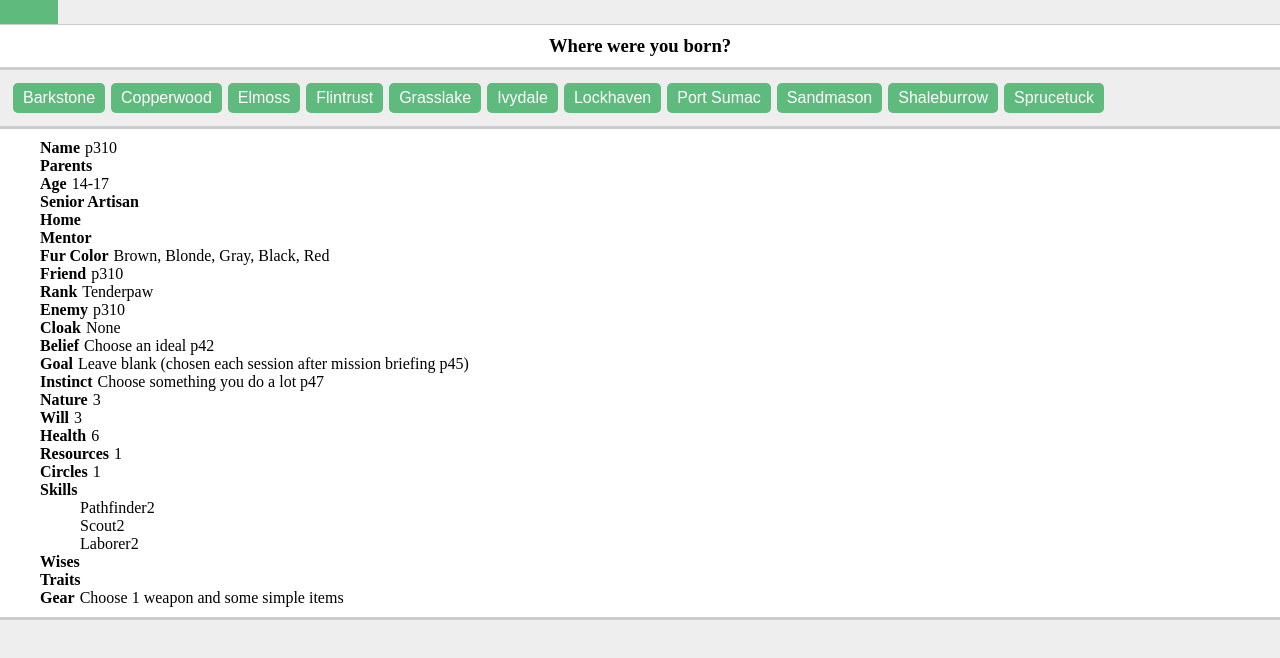
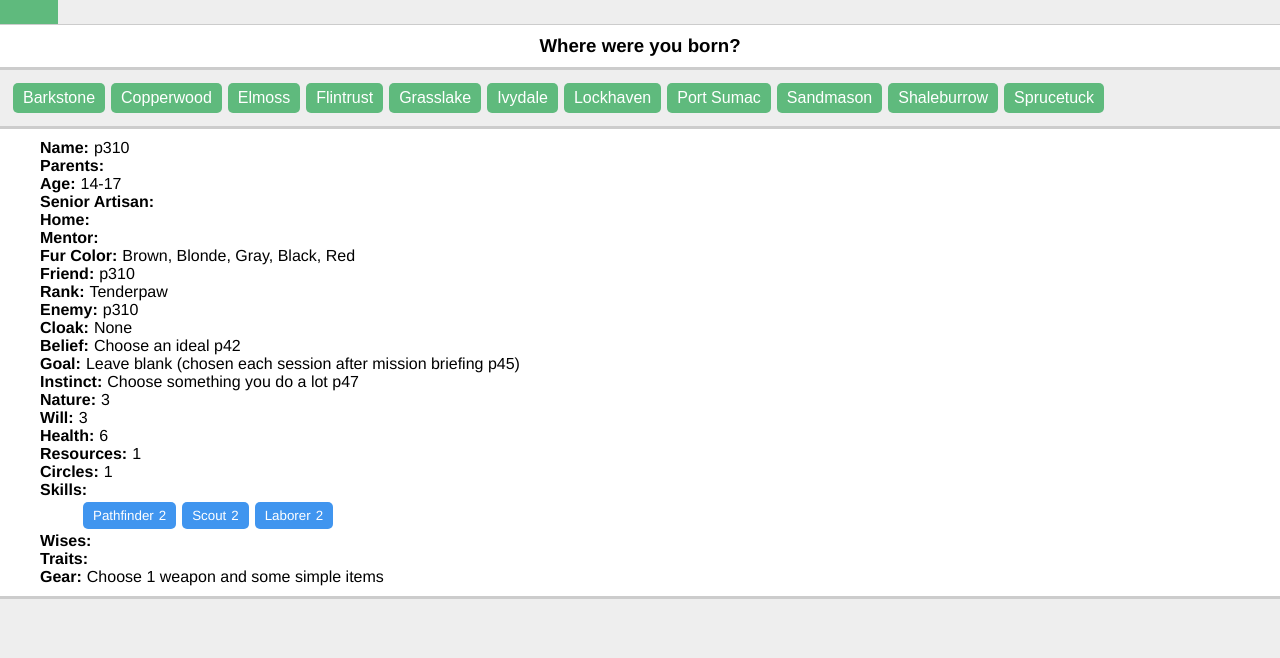
Before and after one commit to carystanley/mouse-guard-webapp, a React (Create React App) app: page / in a window 1280 px wide. Both pictures are taken after a click on the button "Tenderpaw". Shown: the top 658 px of the page. Built offline with nearby package versions, Linux system fonts and the light colour scheme.

Commit message:
Attribute Styling

```diff
--- a/src/components/CharacterSheet.js
+++ b/src/components/CharacterSheet.js
@@ -8,12 +8,12 @@ const displayOrder = [
 ];
 
 const AttributeList = ({list}) => (
-  <ul>
+  <ul className="attributes">
     {Object.keys(list).map((field => {
       let value = list[field];
       return value ? ((typeof value === 'boolean') ?
         <li>{field}</li> :
-        <li><span>{field}</span><span>{value}</span></li>
+        <li><span className="name">{field}</span><span>{value}</span></li>
       ) : null;
     }))}
   </ul>
@@ -23,7 +23,7 @@ const CharacterSheet = ({character}) => (
   <ul className="sheet">
     {displayOrder.map(field => {
       let value = character[field];
-      return <li><span className="field">{field}</span><span>{(typeof value === 'object' ? <AttributeList list={value} /> : value )}</span></li>
+      return <li><span className="field">{field}:</span><span>{(typeof value === 'object' ? <AttributeList list={value} /> : value )}</span></li>
     })}
   </ul>
 )
--- a/src/css/main.css
+++ b/src/css/main.css
@@ -8,6 +8,7 @@ body {
   padding: 0;
   background-color: #eee;
   height: 100%;
+  font-family: Helvetica, Arial, Sans-Serif;
 }
 
 .dice {
@@ -86,8 +87,27 @@ body {
   list-style-type: none;
 }
 
-.field {
+.sheet .field {
   font-weight: bold;
+  padding-right: 5px;
+}
+
+.sheet .attributes {
+
+}
+
+.sheet .attributes li {
+  display: inline-block;
+  background-color: #4095EF;
+  color: #fff;
+  font-size: 10pt;
+  margin: 3px;
+  border-radius: 5px;
+  border-width: 0;
+  padding: 6px 10px;
+}
+
+.sheet .attributes .name {
   padding-right: 5px;
 }
 
```
